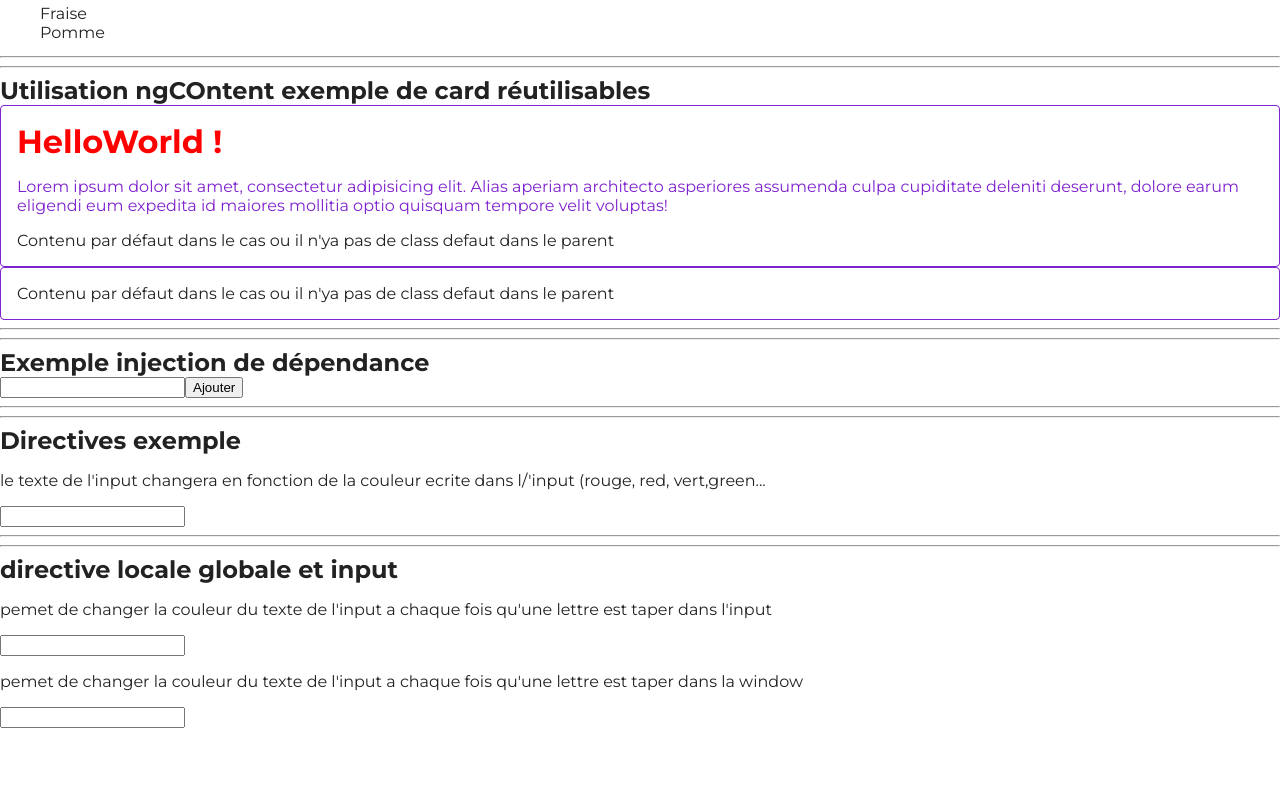
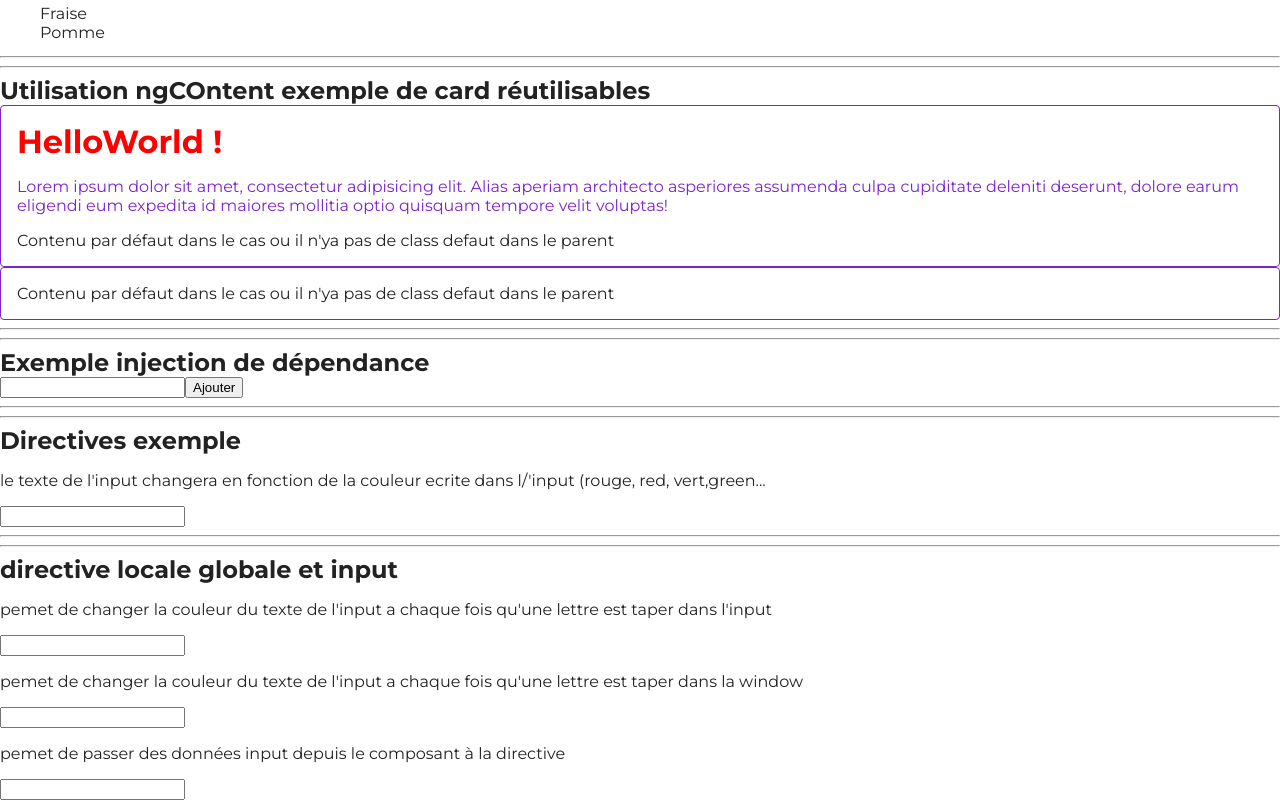
Before and after one commit to Jeremie-Po/AngularLearning, an Angular app in the folder premiereApp/: page / in a window 1280 px wide. Shown: the part 2417-3217 px from the top of the page. Before the commit the page ends 3145 px from the top, so only its background shows below. Built offline with nearby package versions, Linux system fonts and the light colour scheme.

Commit message:
récupérer un input dans une directive

```diff
--- a/premiereApp/src/app/directive/directive-local-globale-input.component.ts
+++ b/premiereApp/src/app/directive/directive-local-globale-input.component.ts
@@ -1,12 +1,14 @@
 import {Component} from '@angular/core';
 import {InputLocaleDirective} from '../shared/directives/input-locale.directive';
 import {InputGlobalDirective} from '../shared/directives/input-global.directive';
+import {InputInputDirective} from '../shared/directives/input-input.directive';
 
 @Component({
   selector: 'app-directive-local-globale-input',
   imports: [
     InputLocaleDirective,
-    InputGlobalDirective
+    InputGlobalDirective,
+    InputInputDirective
   ],
   template: `
     <p>
@@ -17,6 +19,10 @@ import {InputGlobalDirective} from '../shared/directives/input-global.directive'
       pemet de changer la couleur du texte de l'input a chaque fois qu'une lettre est taper dans la window
     </p>
     <input appInputGlobal type="text">
+    <p>
+      pemet de passer des données input depuis le composant à la directive
+    </p>
+    <input appInputInput="Hello" type="text">
   `,
   styles: ``
 })
--- /dev/null
+++ b/premiereApp/src/app/shared/directives/input-input.directive.ts
@@ -0,0 +1,14 @@
+import {computed, Directive, effect, ElementRef, inject, input, signal} from '@angular/core';
+
+@Directive({
+  selector: '[appInputInput]',
+  host: {},
+})
+export class InputInputDirective {
+  appInputInput = input<string>('')
+
+  constructor() {
+    console.log('InputInput', this.appInputInput())
+  }
+
+}
```
